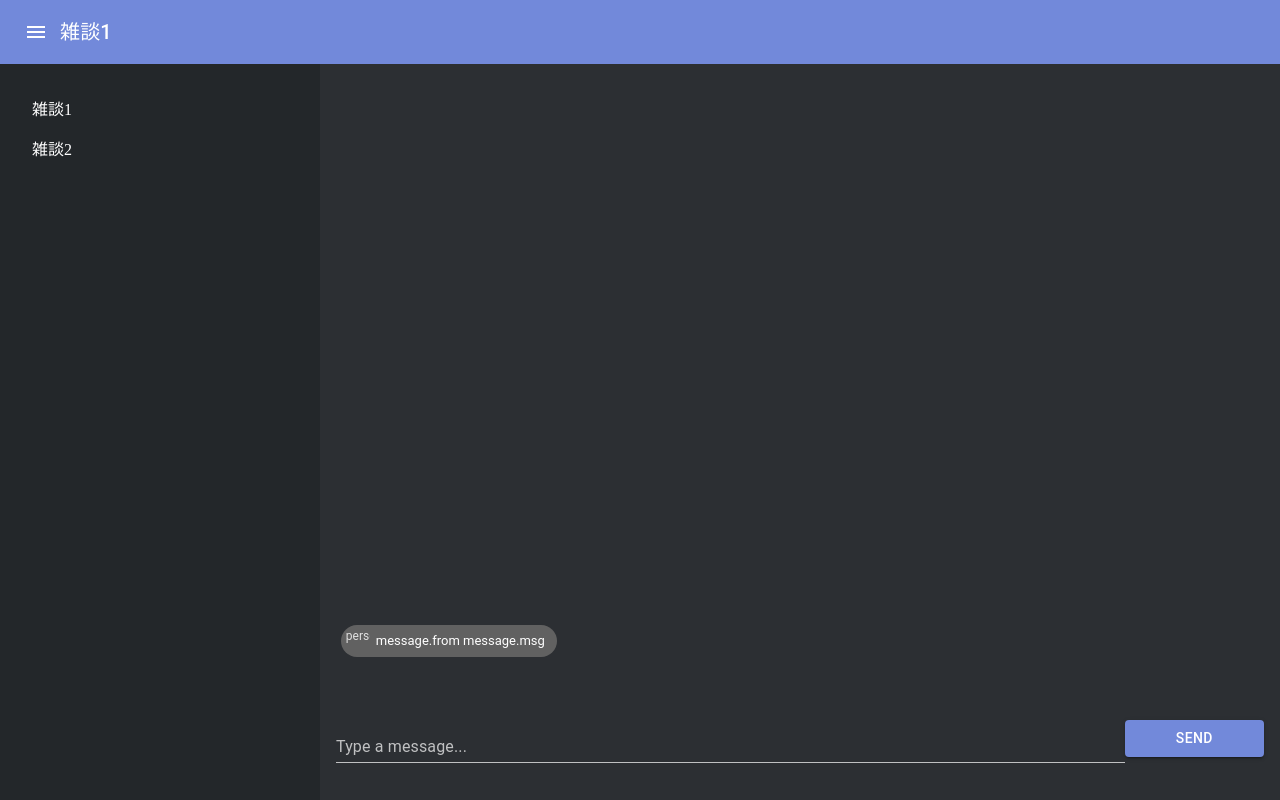
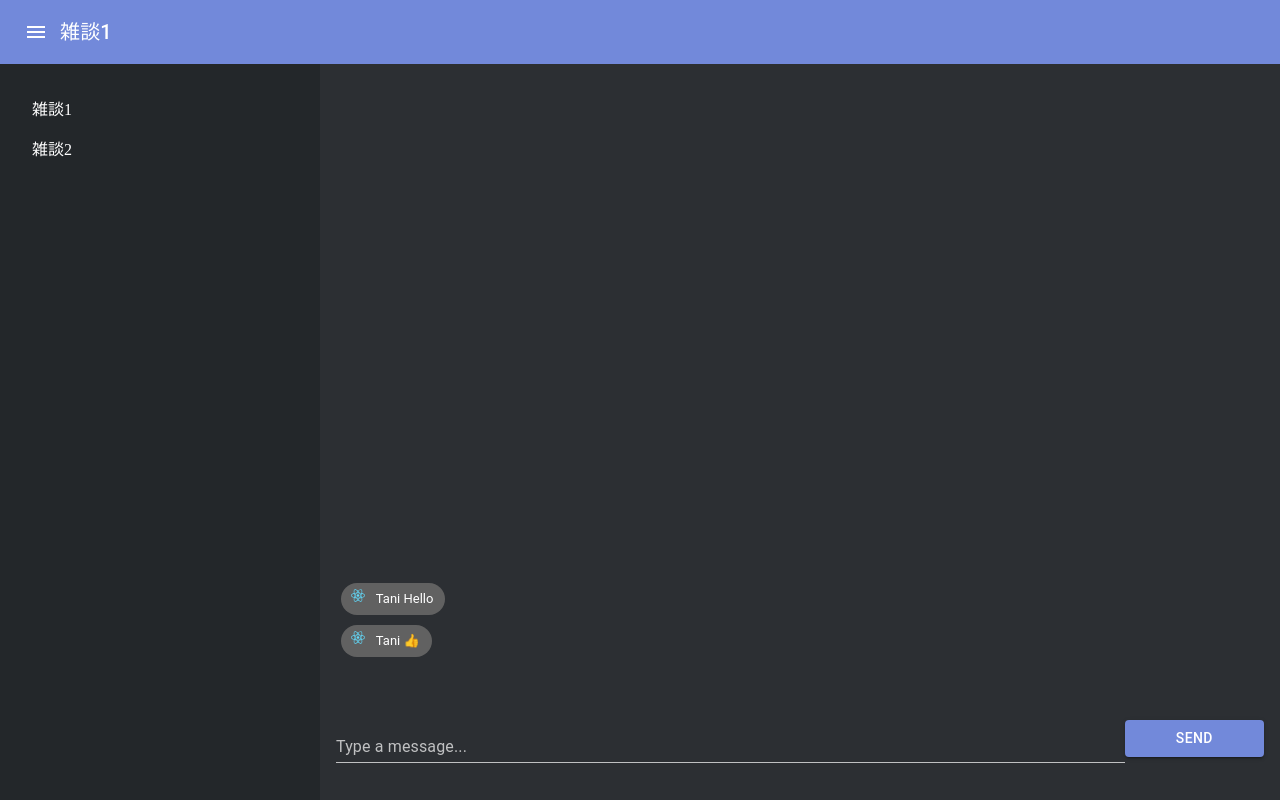
Before and after one commit to Cosmic-rare/c-app-v3, a React (Create React App) app: page / in a window 1280 px wide. Built offline with nearby package versions, Linux system fonts and the light colour scheme.

Commit message:
🎸 messages.map

```diff
--- a/src/components/Dashboard.js
+++ b/src/components/Dashboard.js
@@ -7,6 +7,7 @@ import Header from "./Header"
 
 const  Dashboard = (props) => {
   const topics = ["雑談1", "雑談2"]
+  const messages = [{from: "Tani", msg: "Hello", id: 0}, {from: "Tani", msg: "👍", id: 1}]
   const [activeTopic, changeActiveTopic] = useState(topics[0])
 
   const user = "eric#1234"
@@ -16,7 +17,7 @@ const  Dashboard = (props) => {
       <Header activeTopic={activeTopic} />
       <div className="grid-container">
         <Topics topics={topics} changeActiveTopic={changeActiveTopic} />
-        <Messages activeTopic={activeTopic} />
+        <Messages activeTopic={activeTopic} messages={messages} />
         <SendMessage user={user} activeTopic={activeTopic} />
       </div >
     </div >
--- a/src/components/Messages.js
+++ b/src/components/Messages.js
@@ -1,15 +1,22 @@
 import React from "react"
+import logo from "../logo.svg"
 
 import { Chip, Icon } from "@material-ui/core"
 
 const Messages = (props) => {
+  const { messages } = props
+
   return (
     <div className="messages-grid">
       <div className="messages-container">
 
-        <div className="message">
-          <Chip avatar={<Icon>person</Icon>} label={"message.from" + " " + "message.msg"} />
-        </div>
+        {messages.map((message) => {
+          return (
+            <div className="message" key={message.id}>
+              <Chip avatar={<Icon><img src={logo} /></Icon>} label={message.from + " " + message.msg} />
+            </div>
+          )
+        })}
 
       </div>
     </div>
```
Also changed, not shown: src/logo.svg (added).
